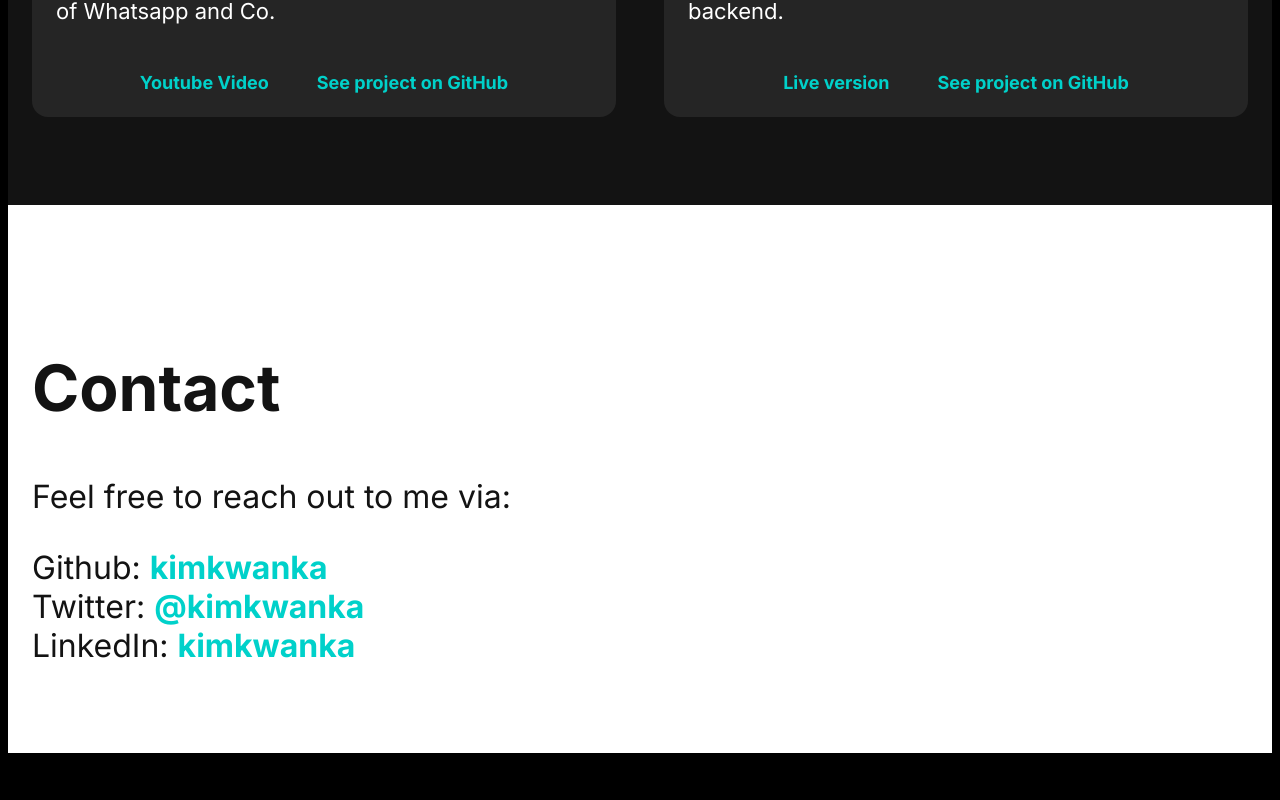
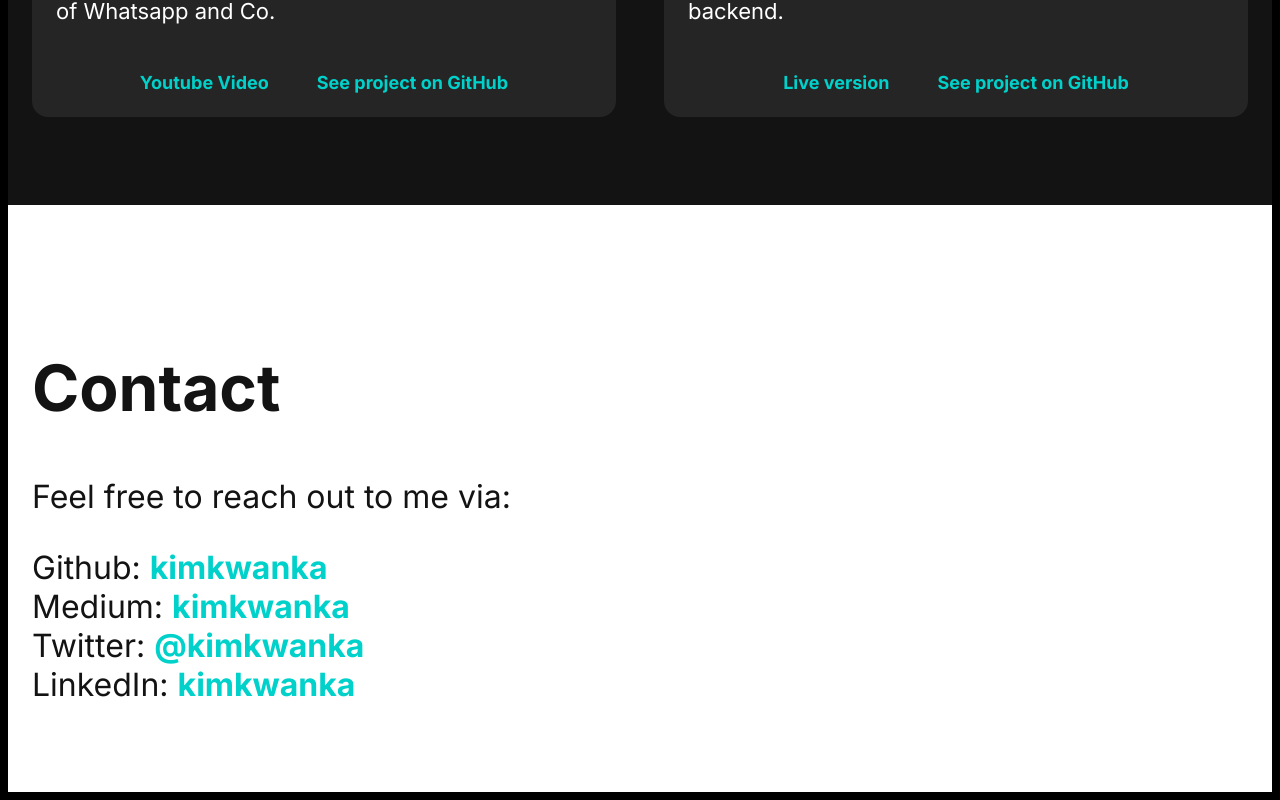
Before and after one commit to kimkwanka/kimkwanka.com, a React (Vite) app: page / in a window 1280 px wide. Shown: the part 3087-3887 px from the top of the page. Before the commit the page ends 3848 px from the top, so only its background shows below. Built offline with nearby package versions, Linux system fonts and the light colour scheme.

Commit message:
feat: add medium link

```diff
--- a/src/views/HomeView/HomeView.jsx
+++ b/src/views/HomeView/HomeView.jsx
@@ -472,7 +472,8 @@ const HomeView = () => {
                 </div>
               </div>
               <div className="grid__item">
-                <div className="grid__item__header"
+                <div
+                  className="grid__item__header"
                   onClick={handleGridItemClick({
                     title: 'myFlix Angular',
                     img: cfMyflixAngularImg,
@@ -501,7 +502,8 @@ const HomeView = () => {
                         </p>
                       </>,
                     ],
-                          })}>
+                  })}
+                >
                   <h2 className="gradient--secondary">myFlix Angular</h2>
                   <img src={cfMyflixAngularImg} alt="myFlix Angular" />
                 </div>
@@ -543,6 +545,16 @@ const HomeView = () => {
                 kimkwanka
               </a>
               <br />
+              Medium:
+              {' '}
+              <a
+                target="_blank"
+                href="https://medium.com/@kimkwanka"
+                rel="noreferrer"
+              >
+                kimkwanka
+              </a>
+              <br />
               Twitter:
               {' '}
               <a
```
Lines whose indentation alone changed are shown as unchanged.
